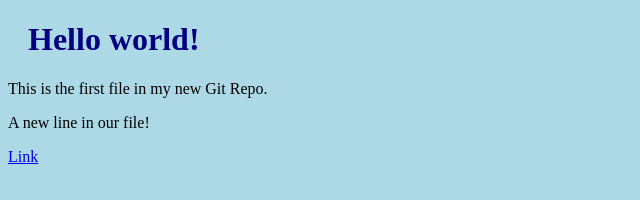
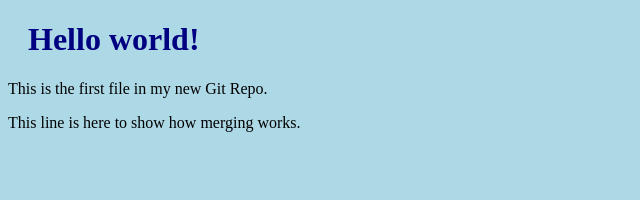
Before and after one commit to praveen-cis-09/hello-world, a plain HTML site: page index.html in a window 1280 px wide. Shown: the whole page, without its empty margins (0-640 px from the left). Drawn offline with Linux system fonts and the light colour scheme.

Commit message:
updated index.html with emergency fix

```diff
--- a/index.html
+++ b/index.html
@@ -1,19 +1,14 @@
 <!DOCTYPE html>
-<html lang="en">
+<html>
+<head>
+<title>Hello World!</title>
+<link rel="stylesheet" href="bluestyle.css">
+</head>
+<body>
 
-<head>
-    <meta charset="UTF-8">
-    <meta name="viewport" content="width=device-width, initial-scale=1.0">
-    <title>Document</title>
-    <link rel="stylesheet" href="bluestyle.css">
-</head>
-
-<body>
-    <h1>Hello world!</h1>
-    <p>This is the first file in my new Git Repo.</p>
-    <p>A new line in our file!</p>
-    <a href="/">Link</a>
+<h1>Hello world!</h1>
+<p>This is the first file in my new Git Repo.</p>
+<p>This line is here to show how merging works.</p>
 
 </body>
-
 </html>
```
